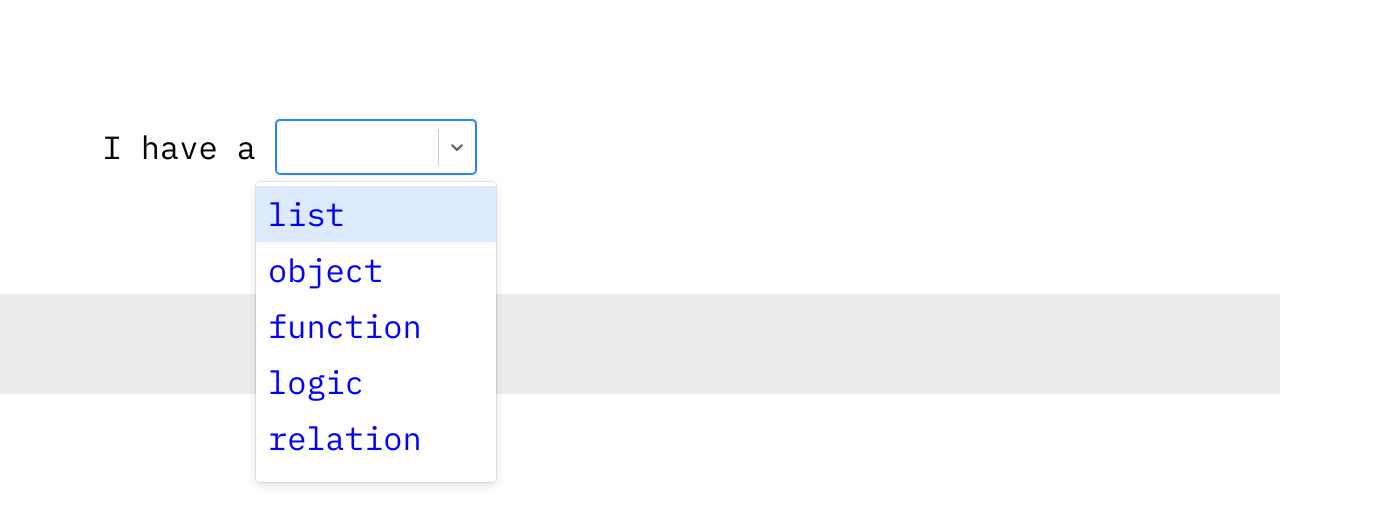
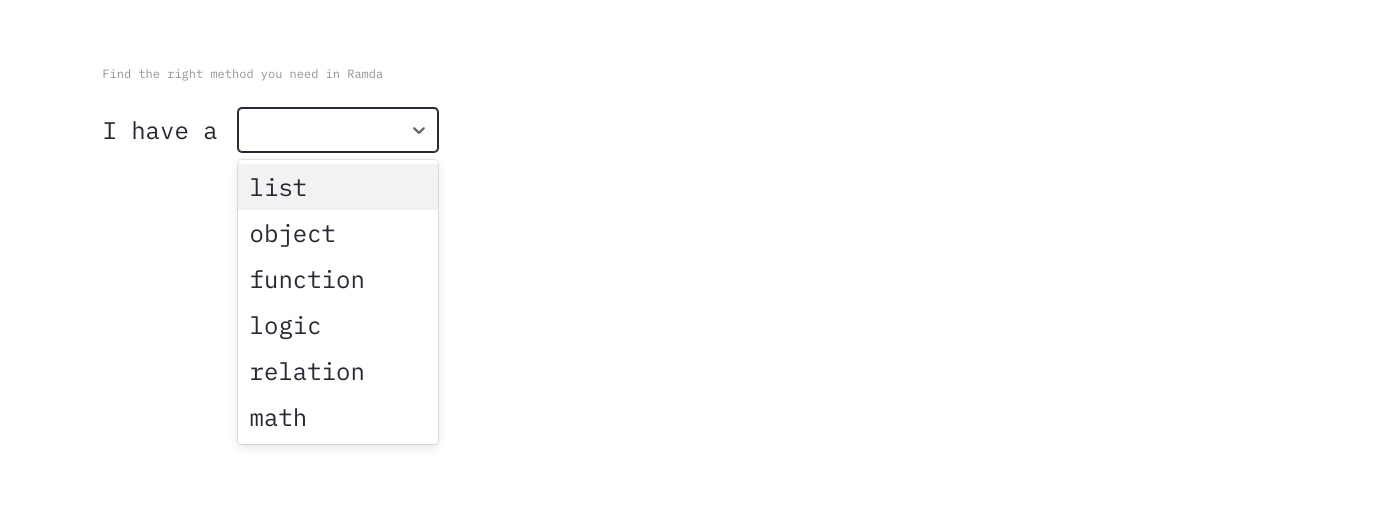
Before and after one commit to davesnx/learn-ramda, a React (Create React App) app: page /#/ in a window 1280 px wide. Shown: the top 524 px of the page, 1382 px wide, since content can reach past the window. Built offline with nearby package versions, Linux system fonts and the light colour scheme.

Commit message:
React Select custom styles and theme

```diff
--- a/src/App.jsx
+++ b/src/App.jsx
@@ -1,48 +1,75 @@
 import React, { Fragment, useState } from 'react'
 import styled from '@emotion/styled'
+import { keyframes } from 'emotion'
 import Select from 'react-select'
-import Button from '@kiwicom/orbit-components/lib/Button'
-import ShareIcon from '@kiwicom/orbit-components/lib/icons/ShareIos'
-import copy from 'copy-to-clipboard'
 import * as R from 'ramda'
 
 import colors from './colors.js'
 import Solutions from './Solutions.jsx'
 
-const Header = styled.header`
-  margin: 15vh 8vw 15vh;
+const fadeUp = keyframes`
+  0%  {
+    opacity: 0;
+  }
+
+  100% {
+    opacity: 1;
+  }
+`
+
+const Header = styled.div`
+  padding: 8vh 8vw 12vh;
+`
+
+const SelectWrapper = styled.div`
+  min-width: 200px;
+  margin: 0 20px;
+`
+
+const SelectWrapperBig = styled.div`
+  flex: 1;
+  min-width: 320px;
+  margin-left: 20px;
+`
+
+const Sentence = styled.div`
   display: flex;
   align-items: center;
   justify-content: flex-start;
   width: 100%;
-  font-size: 32px;
+  font-size: 24px;
   line-height: 1.25;
 `
 
+const Description = styled.div`
+  opacity: 0.5;
+  font-size: 12px;
+  margin-bottom: 3vh;
+`
+
+
 const Content = styled.main`
-  padding: 50px;
-  background-color: #ededed;
+  padding: 8vh 8vw 15vh;
+  background-color: rgba(0,0,0,0.03);
+  animation: ${fadeUp} 500ms cubic-bezier(0.175, 0.885, 0.32, 1.15);
 `
 
 const customStyles = {
-  option: (provided, state) => ({
-    ...provided,
-    color: state.isSelected ? 'red' : 'blue',
-  }),
-  control: (provided) => ({
-    // none of react-select's styles are passed to <Control />
-    ...provided,
-    width: 200,
-    marginLeft: 20,
-    marginRight: 20,
-  }),
-  singleValue: (provided, state) => {
-    const opacity = state.isDisabled ? 0.5 : 1;
-    const transition = 'opacity 300ms';
+  indicatorSeparator: () => ({
+    display: 'none'
+  })
+}
 
-    return { ...provided, opacity, transition };
+const theme = (theme) => ({
+  ...theme,
+  colors: {
+    ...theme.colors,
+    primary: colors.black,
+    primary75: colors.grey,
+    primary50: colors.grey,
+    primary25: colors.grey
   }
-}
+})
 
 const App = props => {
   const {
@@ -70,7 +97,12 @@ const App = props => {
   return (
     <Fragment>
     <Header>
+      <Description>
+        Find the right method you need in Ramda
+      </Description>
+      <Sentence>
         I have a
+        <SelectWrapper>
           <Select
             openMenuOnFocus
             styles={customStyles}
@@ -84,10 +116,13 @@ const App = props => {
             }}
             options={typeOptions}
             value={type}
+            theme={theme}
           />
+        </SelectWrapper>
         {typeSelected && (
           <Fragment>
             I would like to
+            <SelectWrapperBig>
               <Select
                 styles={customStyles}
                 autoFocus={typeSelected && !actionSelected}
@@ -99,23 +134,18 @@ const App = props => {
                   setAction(option)
                 }}
                 value={action}
+                theme={theme}
               />
+            </SelectWrapperBig>
           </Fragment>
         )}
+      </Sentence>
     </Header>
+    {optionAction && (
       <Content>
-        {optionAction && (
-          <Fragment>
         <Solutions data={optionAction} />
-          <Button
-            iconLeft={<ShareIcon />}
-            onClick={() => copy(window.location.href)}
-          >
-            Share
-          </Button>
-          </Fragment>
+      </Content>
     )}
-      </Content>
     </Fragment>
   )
 }
--- a/src/Example.jsx
+++ b/src/Example.jsx
@@ -1,16 +1,21 @@
 import React, { Fragment } from 'react'
 import styled from '@emotion/styled'
 import Highlight, { defaultProps } from 'prism-react-renderer'
+import theme from 'prism-react-renderer/themes/nightOwl'
 
-const Output = styled.span``
+const Pre = styled.pre`
+  margin: 0;
+  border-radius: 8px;
+  box-shadow: rgba(0,0,0,.8) 0px 20px 40px -25px, rgba(0,0,0,.1) 0 20px 40px 0;
+`
 
 const Example = ({ data }) => {
   return (
     <Fragment>
       {data.code && (
-        <Highlight {...defaultProps} code={data.code} language='js'>
+        <Highlight {...defaultProps} code={data.code} language='js' theme={theme} >
           {({ className, style, tokens, getLineProps, getTokenProps }) => (
-            <pre className={className} style={style}>
+            <Pre className={className} style={style}>
               {tokens.map((line, i) => (
                 <div {...getLineProps({ line, key: i })}>
                   {line.map((token, key) => (
@@ -18,8 +23,8 @@ const Example = ({ data }) => {
                   ))}
                 </div>
               ))}
-              {data.output && <Output>{data.output}</Output>}
-            </pre>
+              {data.output && <div>{data.output}</div>}
+            </Pre>
           )}
         </Highlight>
       )}
--- a/src/Solution.jsx
+++ b/src/Solution.jsx
@@ -1,16 +1,42 @@
 import React, { Fragment } from 'react'
 import styled from '@emotion/styled'
+import { keyframes } from 'emotion'
 import ReactMarkdown from 'react-markdown'
+import colors from './colors.js'
 import * as R from 'ramda'
 
 import Example from './Example.jsx'
 
+const fadeUp = keyframes`
+  0%  {
+    transform: translate3d(0,40px,0);
+    opacity: 0;
+  }
+
+  100% {
+    transform: translate3d(0,0,0);
+    opacity: 1;
+  }
+`
+const scaleCenter = keyframes`
+  0%  {
+    transform: scale(0.9);
+    opacity: 0;
+  }
+
+  100% {
+    transform: scale(1);
+    opacity: 1;
+  }
+`
+
 const Script = styled.p`
-  background: red;
+  background-color: ${colors.grey};
 `
 
 const Code = styled.code`
-  background: orange;
+  background-color: ${colors.grey};
+  padding: 2px 2px;
 `
 
 const Strong = styled.strong`
@@ -18,41 +44,50 @@ const Strong = styled.strong`
   font-width: bold;
 `
 
-const Title = styled.p``
+const Title = styled.h1`
+  margin-top: 0;
+  text-transform: capitalize;
+`
+
+const Link = styled.a`
+  display: block;
+  margin-bottom: 16px;
+`
 
 const Notation = styled.div`
   display: inline-block;
-  background: grey;
-  padding: 8px 16px;
-  color: white;
-  border-radius: 4px;
+  padding: 6px 14px;
+  background-color: ${colors.grey};
+  margin-bottom: 24px;
 `
 
 const Section = styled.div`
   display: flex;
 `
 
-const SectionHeader = styled.div``
-const SectionContent = styled.div``
-const Column = styled.div`
+const SectionContent = styled.div`
+  margin-right: 5vw;
   flex: 1;
+  animation: ${fadeUp} 500ms cubic-bezier(0.175, 0.885, 0.32, 1.15);
+`
+
+const SectionCode = styled.div`
+  flex: 1;
+  & > pre {
+    animation: ${scaleCenter} 500ms cubic-bezier(0.175, 0.885, 0.32, 1.15);
+    transform-origin: center center;
+  }
 `
 
 const Solution = ({ data }) => {
   return (
       <Section>
-      <Column>
-        <SectionHeader>
+        <SectionContent>
           <Title>{data.name}</Title>
-            <Fragment>
-              <a target='_blank' rel='noopener noreferrer' href={data.resource}>
+          <Link target='_blank' rel='noopener noreferrer' href={data.resource} >
             {data.resource}
-              </a>
-            </Fragment>
-        </SectionHeader>
-          <SectionContent>
-            <Notation>{data.notation}</Notation>
-            <br />
+          </Link>
+          {data.notation && <Notation>{data.notation}</Notation>}
           <ReactMarkdown
             renderers={{
               code: ({ children }) => <Script>{children}</Script>,
@@ -62,10 +97,9 @@ const Solution = ({ data }) => {
             source={data.description}
           />
         </SectionContent>
-          </Column>
-          <Column>
+        <SectionCode>
           {R.hasPath(['example'], data) && <Example data={data.example} />}
-          </Column>
+        </SectionCode>
     </Section>
   )
 }
--- a/src/colors.js
+++ b/src/colors.js
@@ -1,4 +1,6 @@
 export default {
-  black: '#333333',
-  white: '#FFFFFF'
+  black: '#2a2734',
+  white: '#FFFFFF',
+  grey: 'rgba(0,0,0,.05)',
+  blue: '#00c0ff'
 }
--- a/src/index.js
+++ b/src/index.js
@@ -13,12 +13,24 @@ const normalize = css`
 
   * {
     box-sizing: border-box;
+    -webkit-font-smoothing: antialiased;
+    -moz-osx-font-smoothing: grayscale;
   }
 
   html, body {
     font-family: 'IBM Plex Mono', monospace;
     margin: 0;
     padding: 0;
+    font-size: 18px;
+    line-height: 1.7;
+    color: ${colors.black};
+  }
+
+  a{
+    color: ${colors.blue};
+    transition: 0.2s;
+
+    &:hover { color: ${colors.black}; }
   }
 `
 
```
Lines whose indentation alone changed are shown as unchanged.
